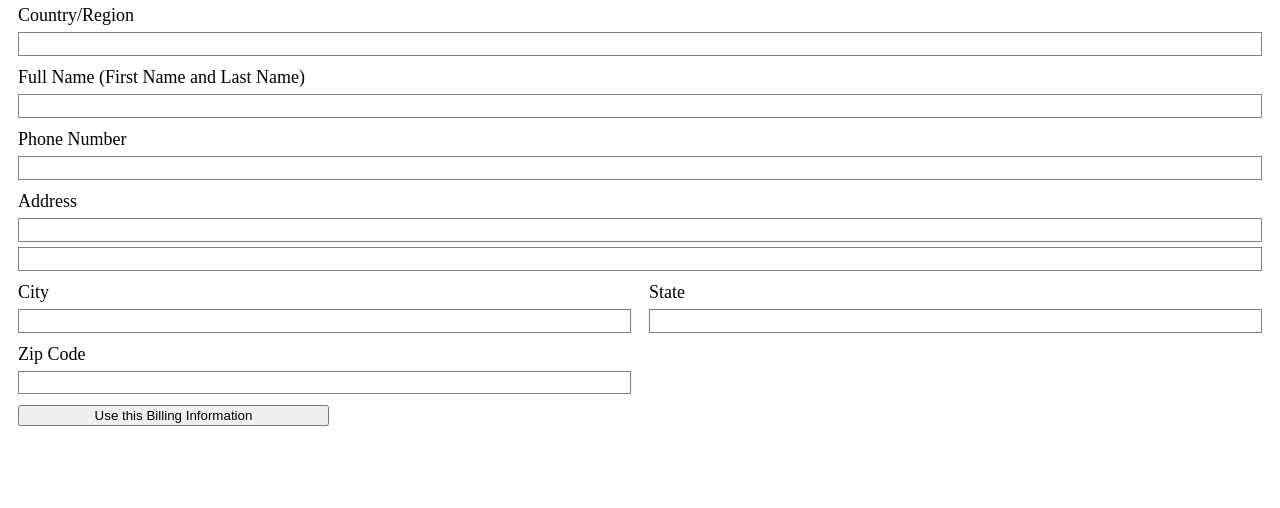
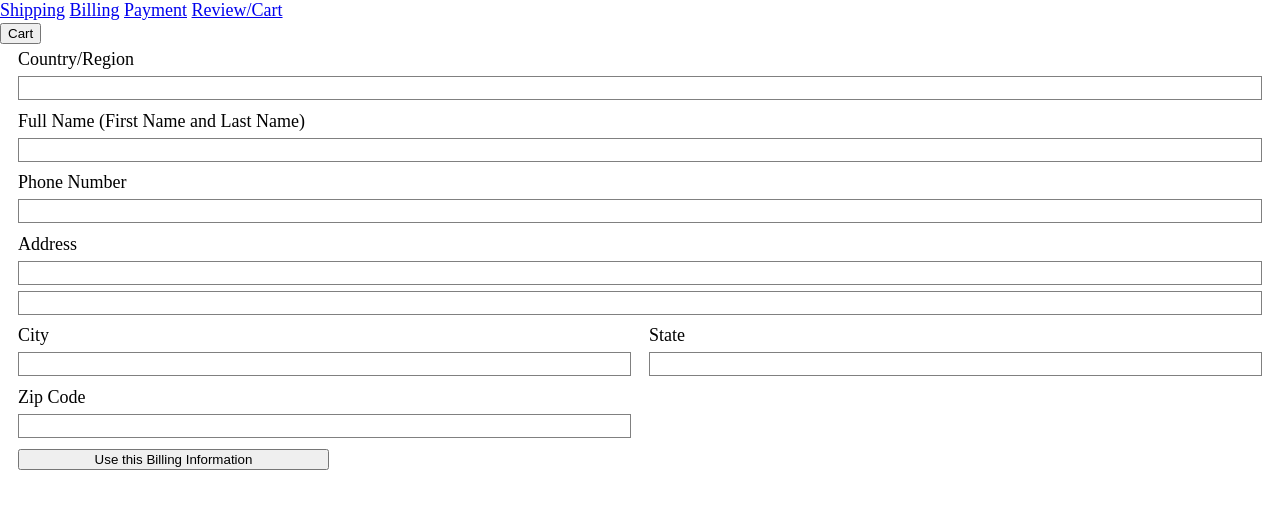
Before and after one commit to Tayomide/hci-project-one, a plain HTML site: page billing/index.html in a window 1280 px wide. Drawn offline with Linux system fonts and the light colour scheme.

Commit message:
Add a header tag with useful information

```diff
--- a/billing/index.html
+++ b/billing/index.html
@@ -9,7 +9,13 @@
   </head>
   <body>
     <header>
-
+      <nav>
+        <a href="#">Shipping</a>
+        <a href="#">Billing</a>
+        <a href="#">Payment</a>
+        <a href="#">Review/Cart</a>
+      </nav>
+      <button type="button">Cart</button>
     </header>
     <main>
       <form>
```
Also changed, not shown: payment/index.html (+7 -1 lines), shipping/index.html (+7 -1 lines), backstop_data/bitmaps_reference/backstop_default_BackstopJS_Billing_Page_0_document_0_phone.png, backstop_data/bitmaps_reference/backstop_default_BackstopJS_Billing_Page_0_document_1_tablet.png, backstop_data/bitmaps_reference/backstop_default_BackstopJS_Payment_Page_0_document_0_phone.png, backstop_data/bitmaps_reference/backstop_default_BackstopJS_Payment_Page_0_document_1_tablet.png, backstop_data/bitmaps_reference/backstop_default_BackstopJS_Shipping_Page_0_document_0_phone.png, backstop_data/bitmaps_reference/backstop_default_BackstopJS_Shipping_Page_0_document_1_tablet.png.
